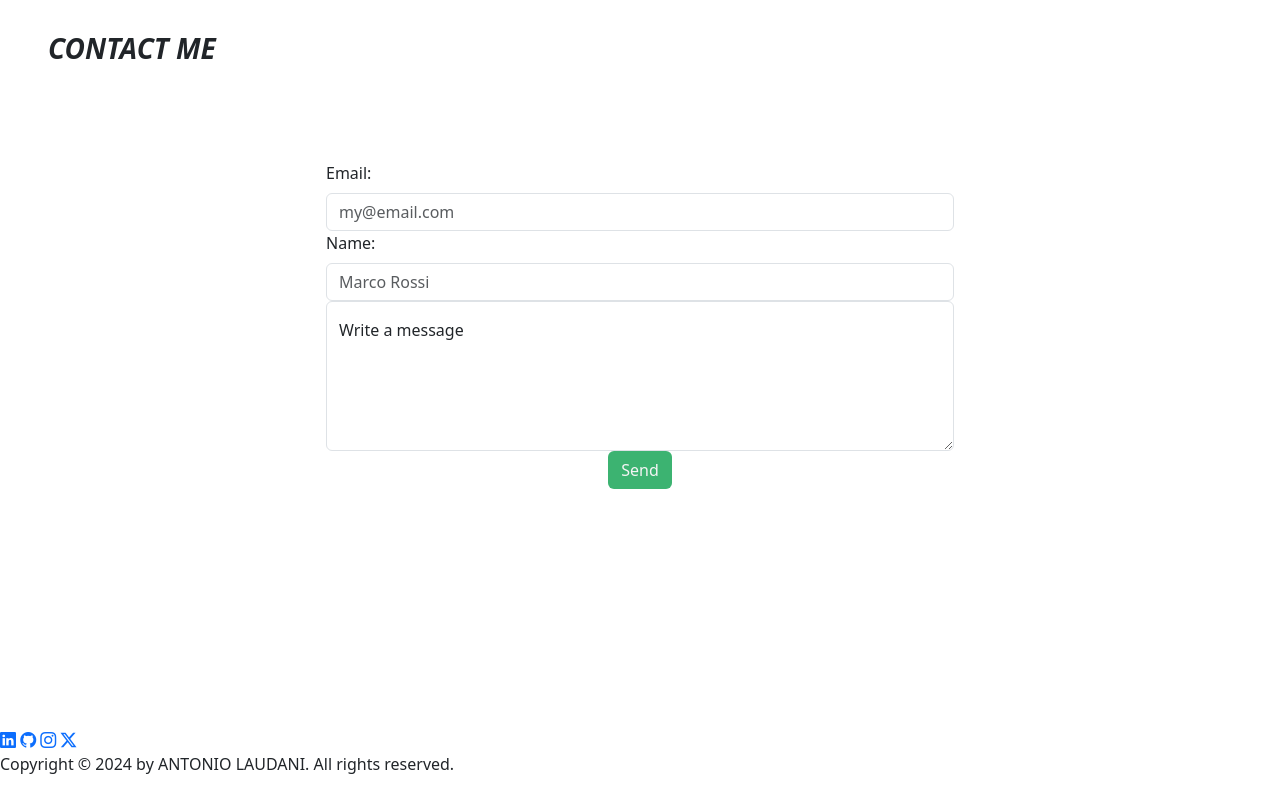
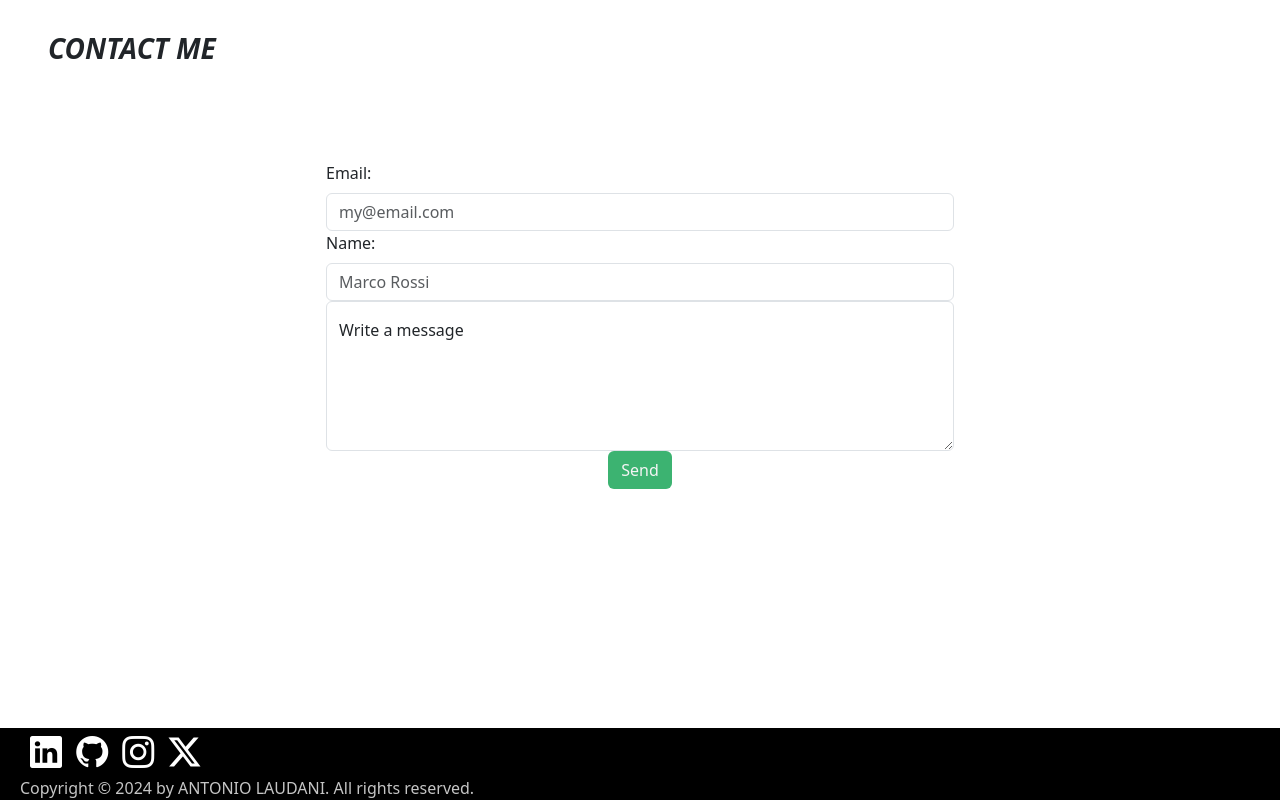
Before and after one commit to Antonio-Laudani/Portfolio-Antonio-Laudani, a plain HTML site: page index.html in a window 1280 px wide. Shown: the part 3354-4154 px from the top of the page. Before the commit the page ends 4130 px from the top, so only its background shows below. Drawn offline with nearby package versions, Linux system fonts and the light colour scheme.

Commit message:
aggiunto stile css footer

```diff
--- a/style.css
+++ b/style.css
@@ -155,3 +155,25 @@ padding-top: 40px;
     min-height: 760px;
 }
 /*footer*/
+.container-fluid-footer {
+    color: rgb(197, 197, 197);
+    background-color: black;
+    display: flex;
+    justify-content: space-between;
+    align-items: center; /* Centra verticalmente il contenuto */
+    padding: 0 20px; /* Aggiungi padding ai lati per evitare che il contenuto sia troppo vicino ai bordi */
+}
+
+.footer-icon {
+    font-size: 2rem;
+    margin-left: 10px;
+    background-color: black;
+    color: #FFFFFF;
+
+}
+
+.footer-icon:hover {
+    background-image: linear-gradient(to top, rgba(60, 179, 113, 0.5), #f4f4f4);
+    background-clip: text;
+    color: transparent;
+}
```
